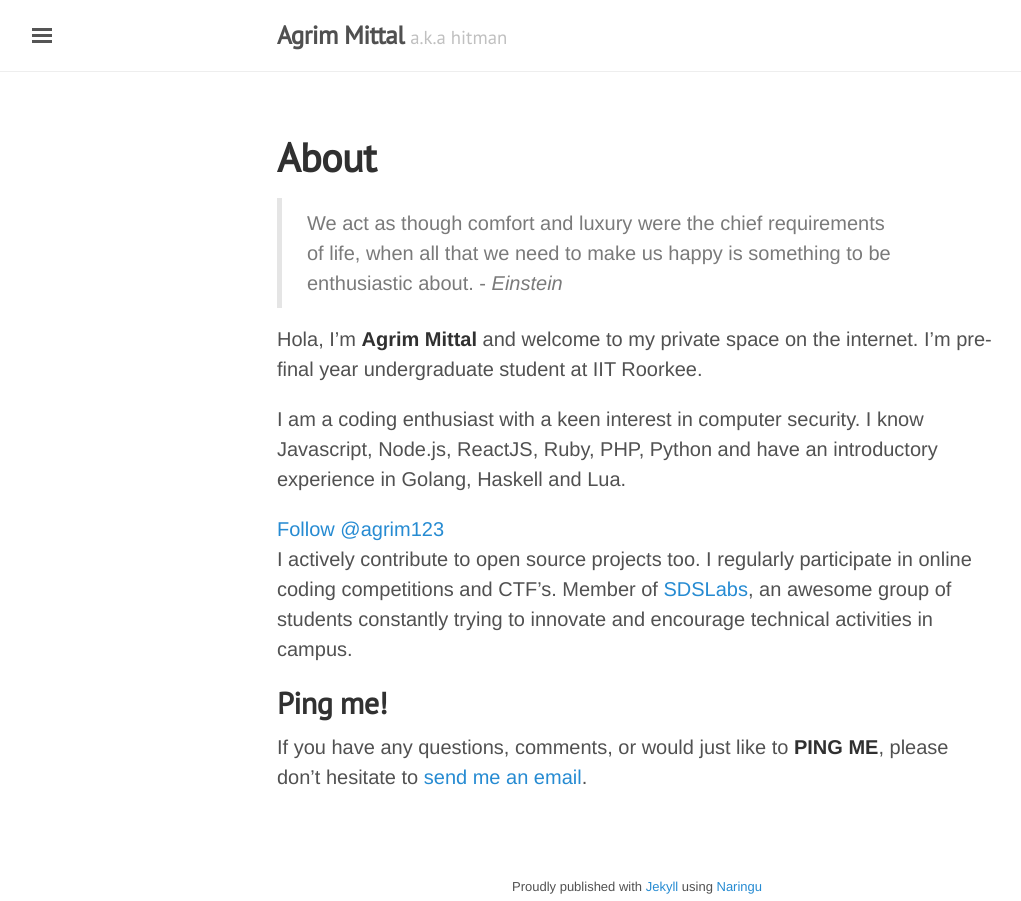
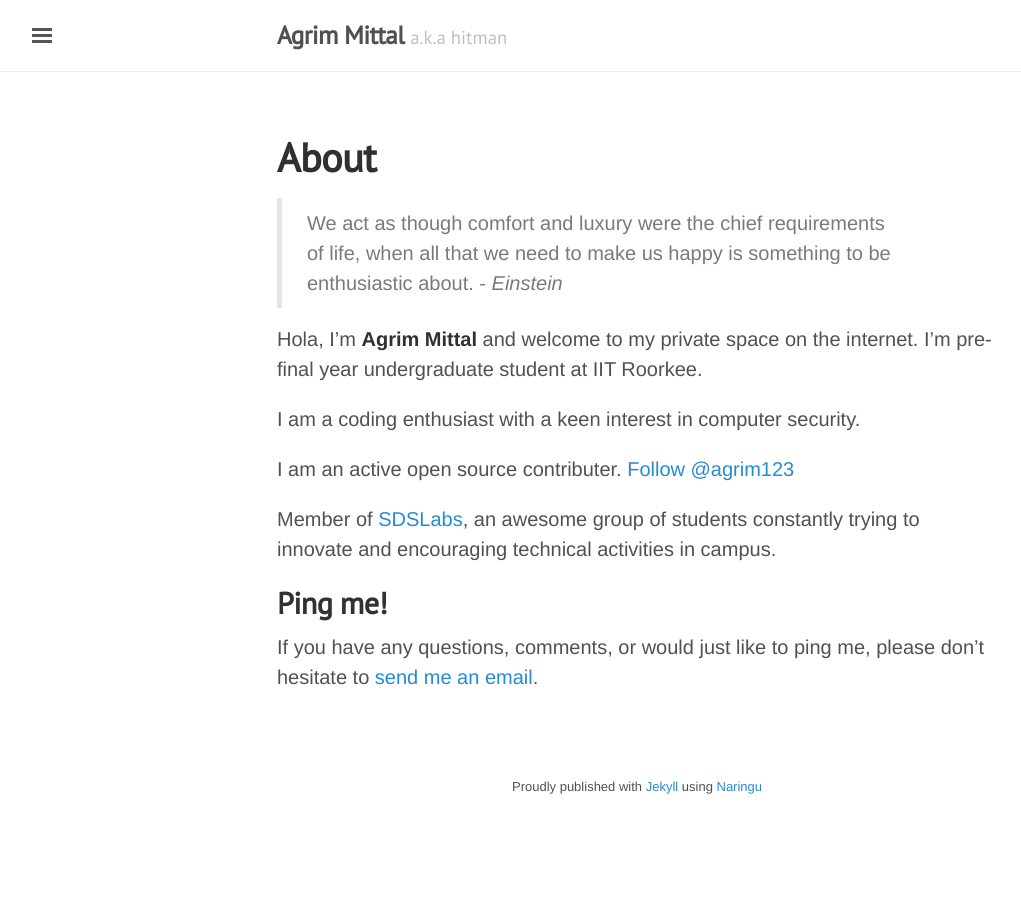
Before and after one commit to agrim123/agrim123.github.io, a Jekyll site: the page built from about/index.md, in a window 1280 px wide. Shown: the whole page, without its empty margins (3-1024 px from the left). Built offline with Jekyll 4.4.1, drawn with Linux system fonts in a browser that asks for light colours.

Commit message:
Update about

```diff
--- a/CNAME
+++ /dev/null
@@ -1 +0,0 @@
-agrimmittal.me
--- a/_includes/head.html
+++ b/_includes/head.html
@@ -21,7 +21,7 @@
   <link rel="stylesheet" href="https://fonts.googleapis.com/css?family=PT+Serif:400,400italic,700%7CPT+Sans:400">
 
   <!-- Icons -->
-  <link rel="shortcut icon" href="./public/favicon.ico">
+  <link rel="shortcut icon" href="/public/favicon.ico">
   <!-- Place this tag in your head or just before your close body tag. -->
   <script async defer src="https://buttons.github.io/buttons.js"></script>
   <!-- RSS -->
--- a/about/index.md
+++ b/about/index.md
@@ -9,13 +9,11 @@ layout: page
 Hola, I'm __Agrim Mittal__ and welcome to my private space on the internet. I'm pre-final year undergraduate student at IIT Roorkee.
 
 I am a coding enthusiast with a keen interest in computer security.
-I know Javascript, Node.js, ReactJS, Ruby, PHP, Python and have an introductory experience in Golang, Haskell and Lua.
 
-<a class="github-button" href="https://github.com/agrim123" aria-label="Follow @agrim123 on GitHub">Follow @agrim123</a>
-I actively contribute to open source projects too.
-I regularly participate in online coding competitions and CTF's.
-Member of [SDSLabs](https://github.com/sdslabs), an awesome group of students constantly trying to innovate and encourage technical activities in campus.
+I am an active open source contributer. <a class="github-button" href="https://github.com/agrim123" aria-label="Follow @agrim123 on GitHub">Follow @agrim123</a>
+
+Member of [SDSLabs](https://sdslabs.co), an awesome group of students constantly trying to innovate and encouraging technical activities in campus.
 
 ## Ping me!
 
-If you have any questions, comments, or would just like to __PING ME__, please don't hesitate to [send me an email](mailto:agrimmittal97@gmail.com).
+If you have any questions, comments, or would just like to ping me, please don't hesitate to [send me an email](mailto:agrimmittal97@gmail.com).
```
